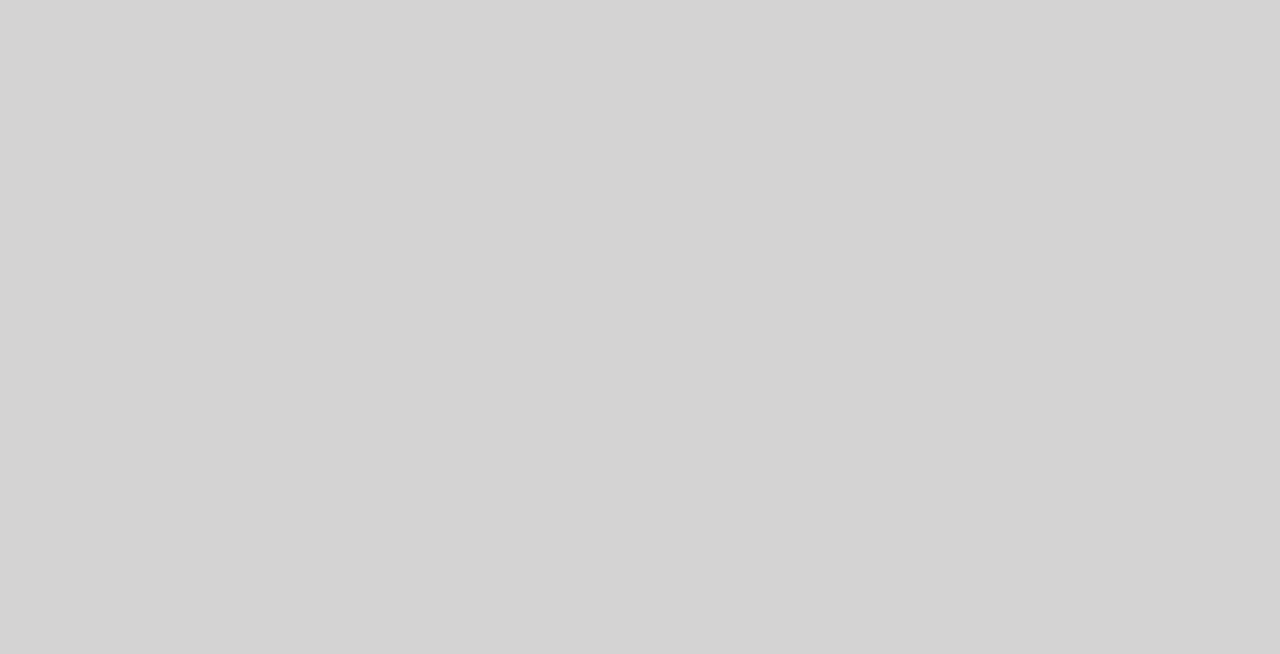
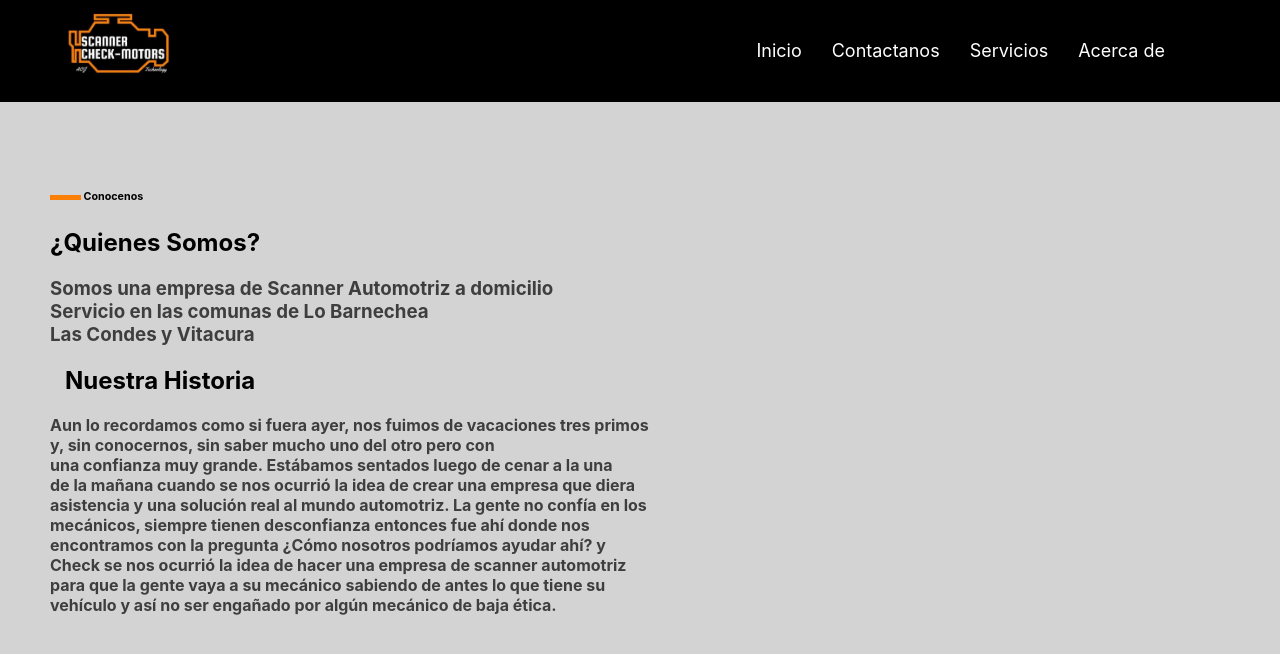
Before and after one commit to Mansrc/solemne_01, a React (Create React App) app: page /acerca_de/nosotros in a window 1280 px wide. Shown: the top 654 px of the page. Built offline with nearby package versions, Linux system fonts and the light colour scheme.

Commit message:
solemne terminada

```diff
--- a/src/App.css
+++ b/src/App.css
@@ -223,16 +223,25 @@ nav ul ul ul li{
   width: 90%;
   border-radius: 10px;
 }
-/*-------------imput en linea---------------*/
-.inputsinline{
-  display: inline;
-  width: 40%;
-  height: 35px;
-  font-size: 100%;
-  margin-top: 5px;
-  margin-bottom: 15px;
-  border-radius: 10px;
+/*-------------reservar hora y nosotros---------------*/
+h3{
+  margin: 0;
+  opacity: 70%;
 }
-.abajo{
-  display:table-row;
+h2{
+    padding-left:15px;
 }
+h4{
+    margin: 0;
+    opacity: 70%;
+}
+h6{
+    margin-top: 0px;
+
+}
+#pasage{
+  display:inline-block;
+  margin-left: 50px;
+  margin-right: 50px;
+  margin-top: 100px;
+}
--- a/src/App.js
+++ b/src/App.js
@@ -12,8 +12,9 @@ import Acercade_Servicios from "./pages/Acercade_Servicios"
 import IngresoTrabajadores from "./pages/IngresoTrabajadores"
 import CancelarHora from "./pages/CancelarHora"
 import Registrarse from "./pages/Registrarse"
-
-
+import Acerca_Nosotros from "./pages/Acerca_nosotros"
+import ReservarHora1 from "./pages/ReservarHora"
+import ReservarHora2 from "./pages/ReservarHora2"
 
 function App() {
   return (
@@ -43,6 +44,22 @@ function App() {
         <Route exact path="/acerca_de/registrarse">
             <Registrarse />
         </Route>
+        <Route exact path="/acerca_de/nosotros">
+            <Acerca_Nosotros />
+        </Route>
+        <Route exact path="/servicios/scannerGold">
+            <ReservarHora1/>
+        </Route>
+        <Route exact path="/servicios/scannerplatinium">
+            <ReservarHora1/>
+        </Route>
+        <Route exact path="/servicios/scannerSilver">
+            <ReservarHora1/>
+        </Route>
+        <Route exact path="/servicios/scannerGold/vehiculo">
+            <ReservarHora2/>
+        </Route>
+
       </Switch>
 
     </Router>
--- a/src/components/FormInputInline.jsx
+++ /dev/null
@@ -1,24 +0,0 @@
-import React from "react";
-import FormLine from "./FormLine";
-
-
-
-function FormInputInline(props){
-    return (
-        <div className="abajo">
-            <FormLine label ={props.label} >
-            <input
-                type = {props.type}
-                placeholder ={props.placeholder}
-
-                onChange ={props.onChange}
-               value={props.value}
-               className="inputsinline"
-            />
-        </FormLine>
-        </div>
-
-    );
-}
-
-export default FormInputInline;
--- /dev/null
+++ b/src/components/FormSelect.jsx
@@ -0,0 +1,20 @@
+import React from "react"
+import FormLine from "../components/FormLine"
+
+function FormSelect(props){
+    return(
+        <FormLine>
+            <select required  className="inputs">
+            <option value="" disabled selected>{props.label}</option>
+                {
+                    props.options.map((option,key)=>(
+                        <option value={option.value}>{option.label}</option>
+
+                    ))
+                }
+            </select>
+        </FormLine>
+    )
+}
+
+export default FormSelect;
--- /dev/null
+++ b/src/components/Letras.jsx
@@ -0,0 +1,32 @@
+import React from "react";
+
+function Letras(){
+    return(
+
+        <section id="pasage">
+
+        <h6> <svg xmlns="http://www.w3.org/2000/svg" width="31" height="5" viewBox="0 0 31 5">
+  <rect id="Rectángulo_4" data-name="Rectángulo 4" width="31" height="5" fill="#fb7e06"/>
+</svg> Conocenos</h6>
+        <h1>¿Quienes Somos?</h1>
+        <h3>Somos una empresa de Scanner Automotriz a domicilio</h3>
+        <h3>Servicio en las comunas de Lo Barnechea</h3>
+        <h3>Las Condes y Vitacura</h3>
+        <h2>Nuestra Historia</h2>
+        <h4>Aun lo recordamos como si fuera ayer, nos fuimos de vacaciones tres primos </h4>
+        <h4>y, sin conocernos, sin saber mucho uno del otro pero con </h4>
+        <h4>una confianza muy grande. Estábamos sentados luego de cenar a la una </h4>
+        <h4>de la mañana cuando se nos ocurrió la idea de crear una empresa que diera </h4>
+        <h4>asistencia y una solución real al mundo automotriz. La gente no confía en los </h4>
+        <h4>mecánicos, siempre tienen desconfianza entonces fue ahí donde nos </h4>
+        <h4>encontramos con la pregunta ¿Cómo nosotros podríamos ayudar ahí? y </h4>
+        <h4>Check se nos ocurrió la idea de hacer una empresa de scanner automotriz </h4>
+        <h4>para que la gente vaya a su mecánico sabiendo de antes lo que tiene su </h4>
+        <h4>vehículo y así no ser engañado por algún mecánico de baja ética. </h4>
+
+
+      </section>
+    )
+}
+
+export default Letras;
--- /dev/null
+++ b/src/pages/Acerca_nosotros.jsx
@@ -0,0 +1,16 @@
+import React from "react";
+import Letras from "../components/Letras"
+import Navbar from "../components/Navbar"
+import Separacion from "../components/Separacion"
+
+function Acerca_nosotros(){
+    return(
+        <>
+     <Navbar/>
+     <Separacion/>
+     <Letras/>
+        </>
+    )
+}
+
+export default Acerca_nosotros;
--- a/src/pages/Registrarse.jsx
+++ b/src/pages/Registrarse.jsx
@@ -4,7 +4,7 @@ import imagen from "../components/4.jpeg"
 import Card from"../components/Card"
 import FormImput from "../components/FormInput"
 import Separacion from "../components/Separacion"
-import FormInputInline from "../components/FormInputInline"
+
 
 function Registrarse(){
     return(
@@ -23,10 +23,28 @@ function Registrarse(){
                  label="Correo Electronico"
                  type="email"
                  />
-                <FormInputInline className="inputsinline"
-                label="numero telefono"
-                type="text"
-                />
+                 <FormImput
+                 label="numero telefono"
+                 type="email"
+                 />
+                 <FormImput
+                 label="direccion"
+                 type="email"
+                 />
+                 <FormImput
+                 label="contraseña"
+                 type="password"
+                 />
+                 <FormImput
+                 label="confirmar contraseña"
+                 type="password"
+                 />
+                 <FormImput
+                 label="codigo del trabajador"
+                 type="password"
+                 />
+
+
                 <div>
 
                     <input type="submit" value ="registrarse" className="boton_ingresar_enviar color_boton_input"/>
--- /dev/null
+++ b/src/pages/ReservarHora.jsx
@@ -0,0 +1,52 @@
+import React from "react"
+import Navbar from "../components/Navbar"
+import imagen from "../components/4.jpeg"
+import Card from"../components/Card"
+import FormImput from "../components/FormInput"
+import Separacion from "../components/Separacion"
+import FormTextarea from "../components/FormTextarea"
+import FormSelect from "../components/FormSelect"
+import {Link} from "react-router-dom"
+const opciones=[
+    {value:"1", label:"Lo Barnechea"},
+    {value:"2", label:"Las Condes"},
+    {value:"3" ,label:"Vitacura"}
+]
+
+function ReservarHora(){
+    return(
+        <>
+        <Navbar/>
+        <Separacion/>
+        <section id="contenedor_contacto">
+
+            <img src={imagen} id="imagen_contacto" />
+            <Card title="Datos de Usuario" id="carta_redondear">
+                <FormImput
+                placeholder="Correo Electronico"
+                type="mail"
+                 />
+                 <FormImput
+                 placeholder="Nombre Completo"
+                 type="text"
+                 />
+                  <FormSelect options={opciones} label="Comunas"/>
+                 <FormImput
+                 placeholder="Direccion"
+                 type="text"
+                 />
+                 <FormTextarea placeholder="Comentarios" type="text"/>
+                <div>
+                    <Link to="/servicios/scannerGold/vehiculo"><input type="submit" value ="Siguiente" className="boton_ingresar_enviar color_boton_input"/></Link>
+
+                </div>
+
+            </Card>
+
+        </section>
+        </>
+    );
+}
+
+
+export default ReservarHora;
--- /dev/null
+++ b/src/pages/ReservarHora2.jsx
@@ -0,0 +1,82 @@
+import React from "react"
+import Navbar from "../components/Navbar"
+import imagen from "../components/4.jpeg"
+import Card from"../components/Card"
+import FormImput from "../components/FormInput"
+import Separacion from "../components/Separacion"
+import FormTextarea from "../components/FormTextarea"
+import FormSelect from "../components/FormSelect"
+
+const opciones=[
+    {value:"1", label:"Chevrolet"},
+    {value:"2", label:"Ford"},
+    {value:"3" ,label:"Hyundai"},
+    {value:"4" ,label:"Kia"},
+    {value:"5" ,label:"MG"},
+    {value:"6" ,label:"Mazda"},
+    {value:"7" ,label:"Nissan"},
+    {value:"8" ,label:"Peugeot"},
+    {value:"9" ,label:"Suzuki"},
+    {value:"10" ,label:"Toyota"},
+
+]
+const opciones2=[
+    {value:"1995", label:"1995"},
+    {value:"1996" ,label:"1996"},
+    {value:"1997", label:"1997"},
+    {value:"1998", label:"1998"},
+    {value:"1999" ,label:"1999"},
+    {value:"2000", label:"2000"},
+    {value:"2001", label:"2001"},
+    {value:"2002" ,label:"2002"},
+    {value:"2003", label:"2003"},
+    {value:"2004", label:"2004"},
+    {value:"2005" ,label:"2005"},
+    {value:"2006", label:"2006"},
+    {value:"2007", label:"2007"},
+    {value:"2008" ,label:"2008"},
+    {value:"2009", label:"2009"},
+    {value:"2010", label:"2010"},
+    {value:"2011" ,label:"2011"},
+    {value:"2012", label:"2012"},
+    {value:"2013", label:"2013"},
+    {value:"2014" ,label:"2014"},
+    {value:"2015", label:"2015"},
+    {value:"2016", label:"2016"},
+    {value:"2017" ,label:"2017"},
+    {value:"2018", label:"2018"},
+    {value:"2019", label:"2019"},
+    {value:"2020" ,label:"2020"},
+    {value:"2021", label:"2021"}
+]
+
+function ReservarHora(){
+    return(
+        <>
+        <Navbar/>
+        <Separacion/>
+        <section id="contenedor_contacto">
+
+            <img src={imagen} id="imagen_contacto" />
+            <Card title="Datos del Vehiculo" id="carta_redondear">
+                  <FormSelect options={opciones} label="Marca del Vehiculo"/>
+                  <FormSelect options={opciones2} label="Año"/>
+                 <FormImput
+                 placeholder="Modelo del Vehiculo"
+                 type="text"
+                 />
+                 <FormTextarea placeholder="Descripcion del problema" type="text"/>
+                <div>
+
+                    <input type="submit" value ="Buscar horas" className="boton_ingresar_enviar color_boton_input"/>
+                </div>
+
+            </Card>
+
+        </section>
+        </>
+    );
+}
+
+
+export default ReservarHora;
```
